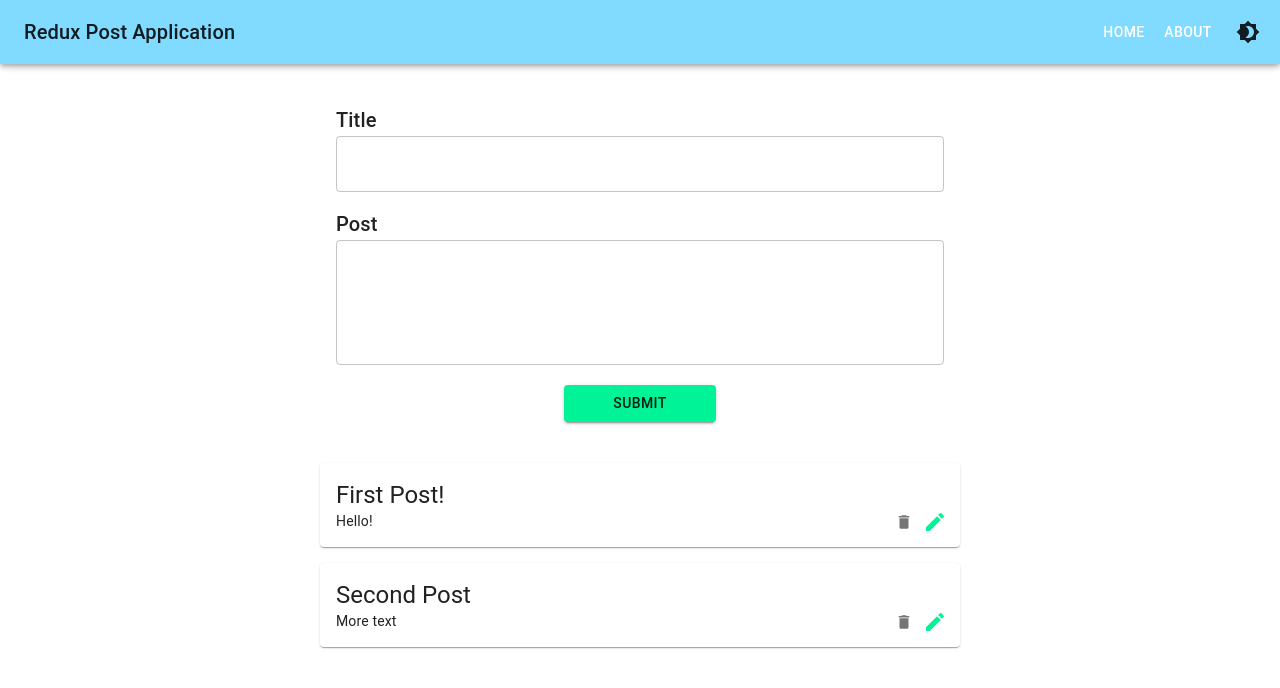
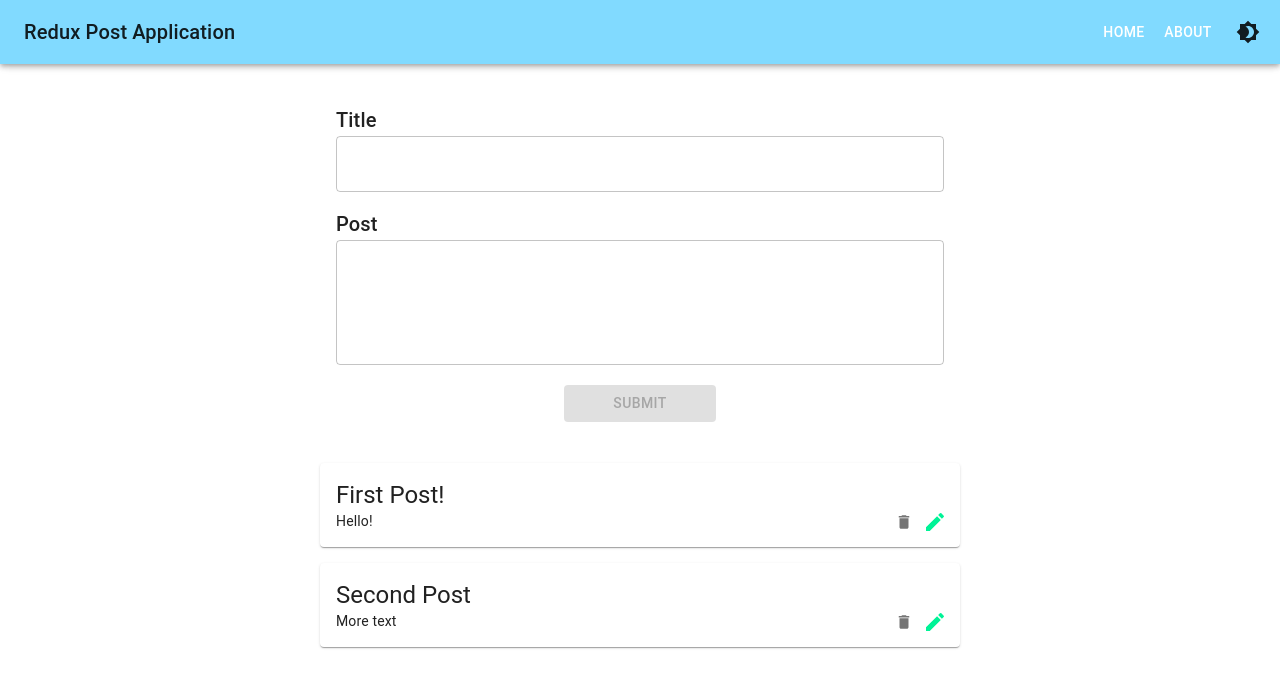
Before and after one commit to KevinThomasNY/Redux-Post-App, a React (Vite) app: page / in a window 1280 px wide. Shown: the top 688 px of the page. Built offline with nearby package versions, Linux system fonts and the light colour scheme.

Commit message:
feat: disable button for empty form values

```diff
--- a/src/components/Form.tsx
+++ b/src/components/Form.tsx
@@ -1,7 +1,7 @@
 import { useState } from "react";
-import {useAppSelector, useAppDispatch} from '../app/hooks'
-import {createPost} from '../features/posts/postsSlice'
-import { Box, Button, TextField, Typography } from "@mui/material";
+import { useAppSelector, useAppDispatch } from "../app/hooks";
+import { createPost } from "../features/posts/postsSlice";
+import { Box, Button, TextField, Tooltip, Typography } from "@mui/material";
 
 type FormData = {
   id: number;
@@ -13,8 +13,12 @@ const Form = () => {
   const postsObject = useAppSelector((state) => state.posts);
   const postsArray = postsObject.posts;
   const length = postsArray.length + 1;
-  const [formData, setFormData] = useState<FormData>({id: length, title: "", content: "" });
-  const dispatch = useAppDispatch()
+  const [formData, setFormData] = useState<FormData>({
+    id: length,
+    title: "",
+    content: "",
+  });
+  const dispatch = useAppDispatch();
 
   const handleChange = (event: React.ChangeEvent<HTMLInputElement>) => {
     const { name, value } = event.target;
@@ -23,8 +27,8 @@ const Form = () => {
 
   const handleSubmit = (event: React.FormEvent<HTMLFormElement>) => {
     event.preventDefault();
-    dispatch(createPost(formData))
-    setFormData({id: 0, title: "", content: "" });
+    dispatch(createPost(formData));
+    setFormData({ id: 0, title: "", content: "" });
   };
 
   return (
@@ -66,6 +70,7 @@ const Form = () => {
       <Button
         color="secondary"
         type="submit"
+        disabled={!formData.title || !formData.content}
         style={{ marginTop: "20px", alignSelf: "center" }}
         sx={{ width: "25%" }}
       >
```
